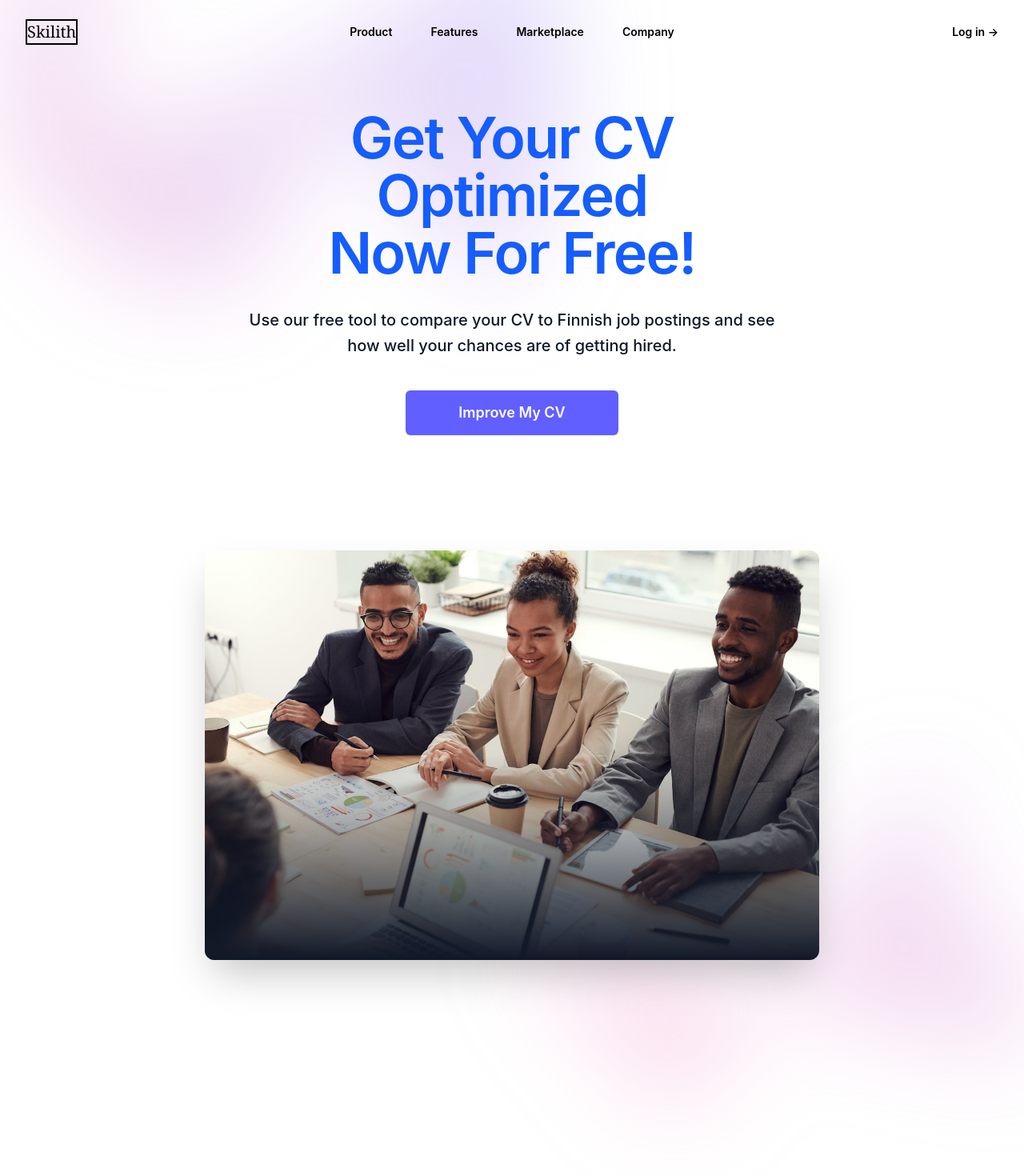
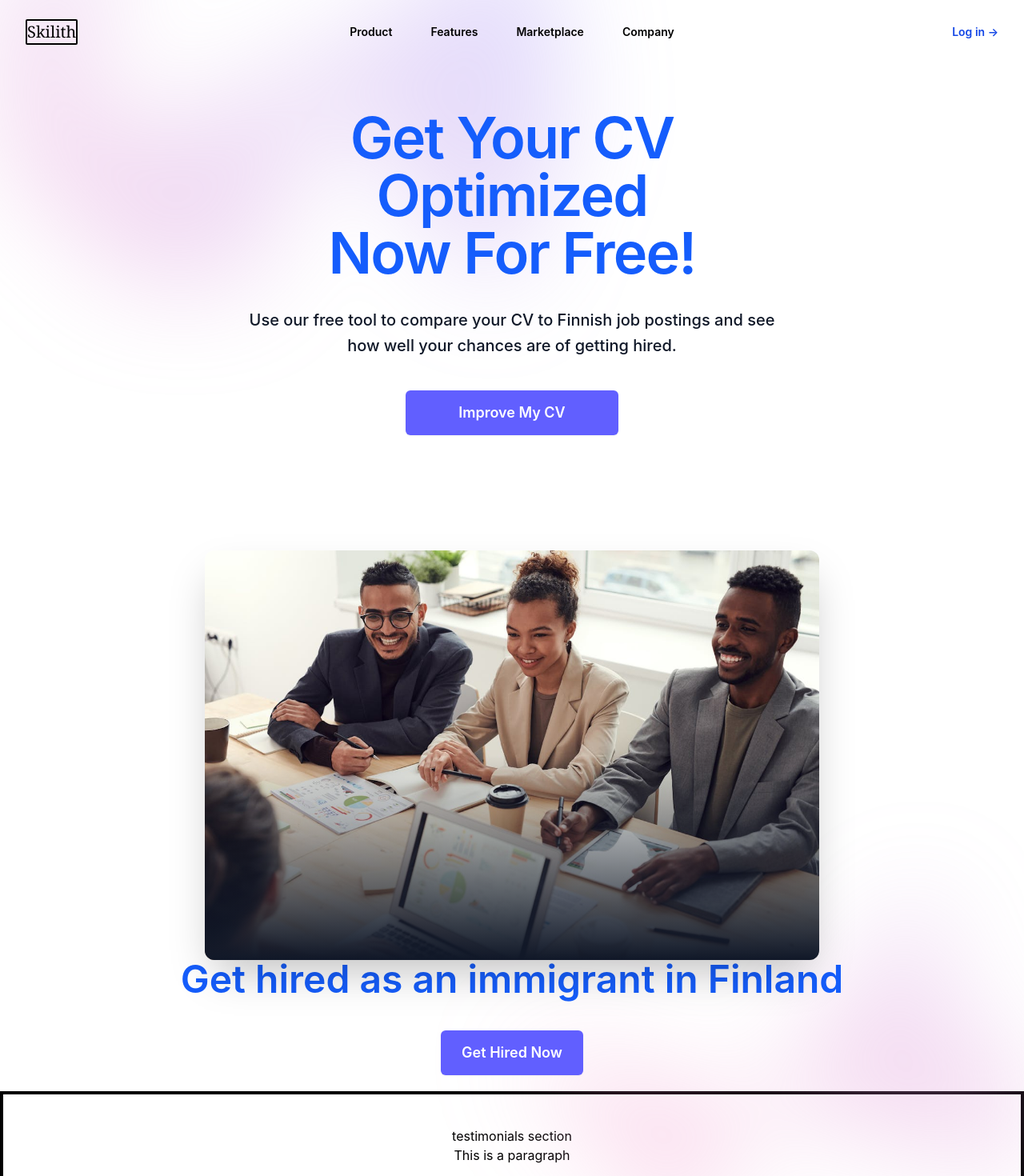
Before and after one commit to brandon-parkerson/skilith, a React (Vite) app in the folder frontend/: page / in a window 1280 px wide. Shown: the top 1470 px of the page at 80% size. Before the commit the page ends 1398 px from the top, so only its background shows below. Built offline with nearby package versions, Linux system fonts and the light colour scheme.

Commit message:
start on testimonials section

```diff
--- a/frontend/src/App.jsx
+++ b/frontend/src/App.jsx
@@ -1,12 +1,14 @@
 import { useState } from "react";
 import "./App.css";
 import Hero from "./Hero";
+import Testimonials from "./Testimonials";
 function App() {
   const [count, setCount] = useState(0);
 
   return (
     <>
       <Hero />
+      <Testimonials />
     </>
   );
 }
--- a/frontend/src/Hero.jsx
+++ b/frontend/src/Hero.jsx
@@ -1,30 +1,35 @@
-'use client'
+"use client";
 
-import { useState, useRef } from 'react'
-import { motion, useInView } from 'framer-motion'
-import { Dialog, DialogPanel } from '@headlessui/react'
-import { Bars3Icon, XMarkIcon } from '@heroicons/react/24/outline'
+import { useState, useRef } from "react";
+import { motion, useInView } from "framer-motion";
+import { Dialog, DialogPanel } from "@headlessui/react";
+import { Bars3Icon, XMarkIcon } from "@heroicons/react/24/outline";
 
 const navigation = [
-  { name: 'Product', href: '#' },
-  { name: 'Features', href: '#' },
-  { name: 'Marketplace', href: '#' },
-  { name: 'Company', href: '#' },
-]
+  { name: "Product", href: "#" },
+  { name: "Features", href: "#" },
+  { name: "Marketplace", href: "#" },
+  { name: "Company", href: "#" },
+];
 
 export default function Hero() {
-  const [mobileMenuOpen, setMobileMenuOpen] = useState(false)
-  const imageRef = useRef(null)
-  const isImageInView = useInView(imageRef, { once: true, amount: 0.3 })
+  const [mobileMenuOpen, setMobileMenuOpen] = useState(false);
+  const imageRef = useRef(null);
+  const isImageInView = useInView(imageRef, { once: true, amount: 0.3 });
 
   return (
     <div className="bg-white-900">
       <header className="absolute inset-x-0 top-0 z-50">
-        <nav aria-label="Global" className="flex items-center justify-between p-6 lg:px-8">
+        <nav
+          aria-label="Global"
+          className="flex items-center justify-between p-6 lg:px-8"
+        >
           <div className="flex lg:flex-1 ">
             <a href="#" className="-m-1.5 p-1.5 border-solid ">
               <span className="sr-only ">Skilith</span>
-                 <h2 className='text-xl text-black font-serif border-2 border-solid '>Skilith</h2>
+              <h2 className="text-xl text-black font-serif border-2 border-solid rounded-xs">
+                Skilith
+              </h2>
             </a>
           </div>
           <div className="flex lg:hidden">
@@ -39,33 +44,39 @@ export default function Hero() {
           </div>
           <div className="hidden lg:flex lg:gap-x-12">
             {navigation.map((item) => (
-              <a key={item.name} href={item.href} className="text-sm/6 font-semibold text-black">
+              <a
+                key={item.name}
+                href={item.href}
+                className="text-sm/6 font-semibold text-black"
+              >
                 {item.name}
               </a>
             ))}
           </div>
           <div className="hidden lg:flex lg:flex-1 lg:justify-end">
-            <a href="#" className="text-sm/6 font-semibold text-black">
+            <a
+              href="#"
+              className="text-sm/6 font-semibold text-blue-700 hover:underline"
+            >
               Log in <span aria-hidden="true">&rarr;</span>
             </a>
           </div>
         </nav>
-        <Dialog open={mobileMenuOpen} onClose={setMobileMenuOpen} className="lg:hidden">
+        <Dialog
+          open={mobileMenuOpen}
+          onClose={setMobileMenuOpen}
+          className="lg:hidden color-black"
+        >
           <div className="fixed inset-0 z-50" />
           <DialogPanel className="fixed inset-y-0 right-0 z-50 w-full overflow-y-auto bg-gray-900 p-6 sm:max-w-sm sm:ring-1 sm:ring-gray-100/10">
             <div className="flex items-center justify-between">
               <a href="#" className="-m-1.5 p-1.5">
                 <span className="sr-only">Your Company</span>
-                <img
-                  alt=""
-                  src="https://tailwindcss.com/plus-assets/img/logos/mark.svg?color=indigo&shade=500"
-                  className="h-8 w-auto"
-                />
               </a>
               <button
                 type="button"
                 onClick={() => setMobileMenuOpen(false)}
-                className="-m-2.5 rounded-md p-2.5 text-gray-200"
+                className="-m-2.5 rounded-md p-2.5 text-black-200"
               >
                 <span className="sr-only">Close menu</span>
                 <XMarkIcon aria-hidden="true" className="size-6" />
@@ -106,27 +117,27 @@ export default function Hero() {
           <div
             style={{
               clipPath:
-                'polygon(74.1% 44.1%, 100% 61.6%, 97.5% 26.9%, 85.5% 0.1%, 80.7% 2%, 72.5% 32.5%, 60.2% 62.4%, 52.4% 68.1%, 47.5% 58.3%, 45.2% 34.5%, 27.5% 76.7%, 0.1% 64.9%, 17.9% 100%, 27.6% 76.8%, 76.1% 97.7%, 74.1% 44.1%)',
+                "polygon(74.1% 44.1%, 100% 61.6%, 97.5% 26.9%, 85.5% 0.1%, 80.7% 2%, 72.5% 32.5%, 60.2% 62.4%, 52.4% 68.1%, 47.5% 58.3%, 45.2% 34.5%, 27.5% 76.7%, 0.1% 64.9%, 17.9% 100%, 27.6% 76.8%, 76.1% 97.7%, 74.1% 44.1%)",
             }}
             className="relative left-[calc(50%-11rem)] aspect-1155/678 w-144.5 -translate-x-1/2 rotate-30 bg-linear-to-tr from-[#ff80b5] to-[#9089fc] opacity-30 sm:left-[calc(50%-30rem)] sm:w-288.75"
           />
         </div>
         <div className="mx-auto max-w-2xl py-32 sm:py-0 lg:py-20">
-
           <div className="text-center">
             <h1 className="text-5xl font-semibold tracking-tight text-balance text-blue-600 sm:text-7xl ">
-                Get Your CV Optimized Now For Free!
+              Get Your CV Optimized Now For Free!
             </h1>
             <p className="mt-8 text-lg font-medium text-pretty text-gray-900 sm:text-xl/8">
-              Use our free tool to compare your CV to Finnish job postings and see how well your chances are of getting hired.            </p>
+              Use our free tool to compare your CV to Finnish job postings and
+              see how well your chances are of getting hired.{" "}
+            </p>
             <div className="mt-10 flex items-center justify-center gap-x-6">
               <a
                 href="#"
                 className="rounded-md bg-indigo-500 px-16.5 py-3.5 text-lg font-semibold text-white shadow-xs hover:bg-indigo-400 focus-visible:outline-2 focus-visible:outline-offset-2 focus-visible:outline-indigo-500"
               >
-              Improve My CV
+                Improve My CV
               </a>
-
             </div>
           </div>
         </div>
@@ -164,12 +175,21 @@ export default function Hero() {
           <div
             style={{
               clipPath:
-                'polygon(74.1% 44.1%, 100% 61.6%, 97.5% 26.9%, 85.5% 0.1%, 80.7% 2%, 72.5% 32.5%, 60.2% 62.4%, 52.4% 68.1%, 47.5% 58.3%, 45.2% 34.5%, 27.5% 76.7%, 0.1% 64.9%, 17.9% 100%, 27.6% 76.8%, 76.1% 97.7%, 74.1% 44.1%)',
+                "polygon(74.1% 44.1%, 100% 61.6%, 97.5% 26.9%, 85.5% 0.1%, 80.7% 2%, 72.5% 32.5%, 60.2% 62.4%, 52.4% 68.1%, 47.5% 58.3%, 45.2% 34.5%, 27.5% 76.7%, 0.1% 64.9%, 17.9% 100%, 27.6% 76.8%, 76.1% 97.7%, 74.1% 44.1%)",
             }}
             className="relative left-[calc(50%+3rem)] aspect-1155/678 w-144.5 -translate-x-1/2 bg-linear-to-tr from-[#ff80b5] to-[#9089fc] opacity-30 sm:left-[calc(50%+36rem)] sm:w-288.75"
           />
         </div>
+        <h1 className="text-center font-semibold text-blue-600 text-5xl text-balance">Get hired as an immigrant in Finland</h1>
+        <div className="mt-10 flex items-center justify-center gap-x-6">
+              <a
+                href="#"
+                className="rounded-md bg-indigo-500 px-6.5 py-3.5 text-lg font-semibold text-white shadow-xs hover:bg-indigo-400 focus-visible:outline-2 focus-visible:outline-offset-2 focus-visible:outline-indigo-500"
+              >
+               Get Hired Now
+              </a>
+            </div>
       </div>
     </div>
-  )
+  );
 }
--- /dev/null
+++ b/frontend/src/Testimonials.jsx
@@ -0,0 +1,19 @@
+import { useState, useRef } from "react";
+
+
+export default function Testimonials() {
+    return (
+        <>
+            <div className="text-center py-10 my-5 w-screen border-solid border-black border-4">
+
+                <h5 className="">testimonials section</h5>
+                <p>This is a paragraph</p>
+                <div>
+                    <div></div>
+                    <div></div>
+                    <div></div>
+                </div>
+            </div>
+        </>
+    )
+}
```
